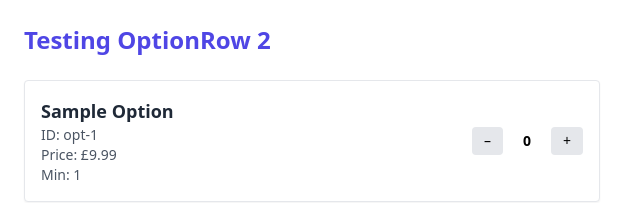
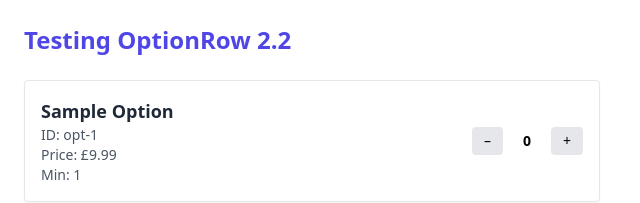
Before and after one commit to ellroberts/bi-directional-v3-public, a React (Vite) app: page / in a window 1280 px wide. Shown: the top 203 px of the page, without its empty margins (0-640 px from the left). Built offline with nearby package versions, Linux system fonts and the light colour scheme.

Commit message:
second title change

```diff
--- a/src/App.jsx
+++ b/src/App.jsx
@@ -6,7 +6,7 @@ export default function App() {
     <PlanProvider>
       <div className="p-6 space-y-6">
         <h1 className="text-2xl font-bold text-indigo-600">
-          Testing OptionRow 2
+          Testing OptionRow 2.2
         </h1>
         <OptionRow
           groupId="test-group"
```
